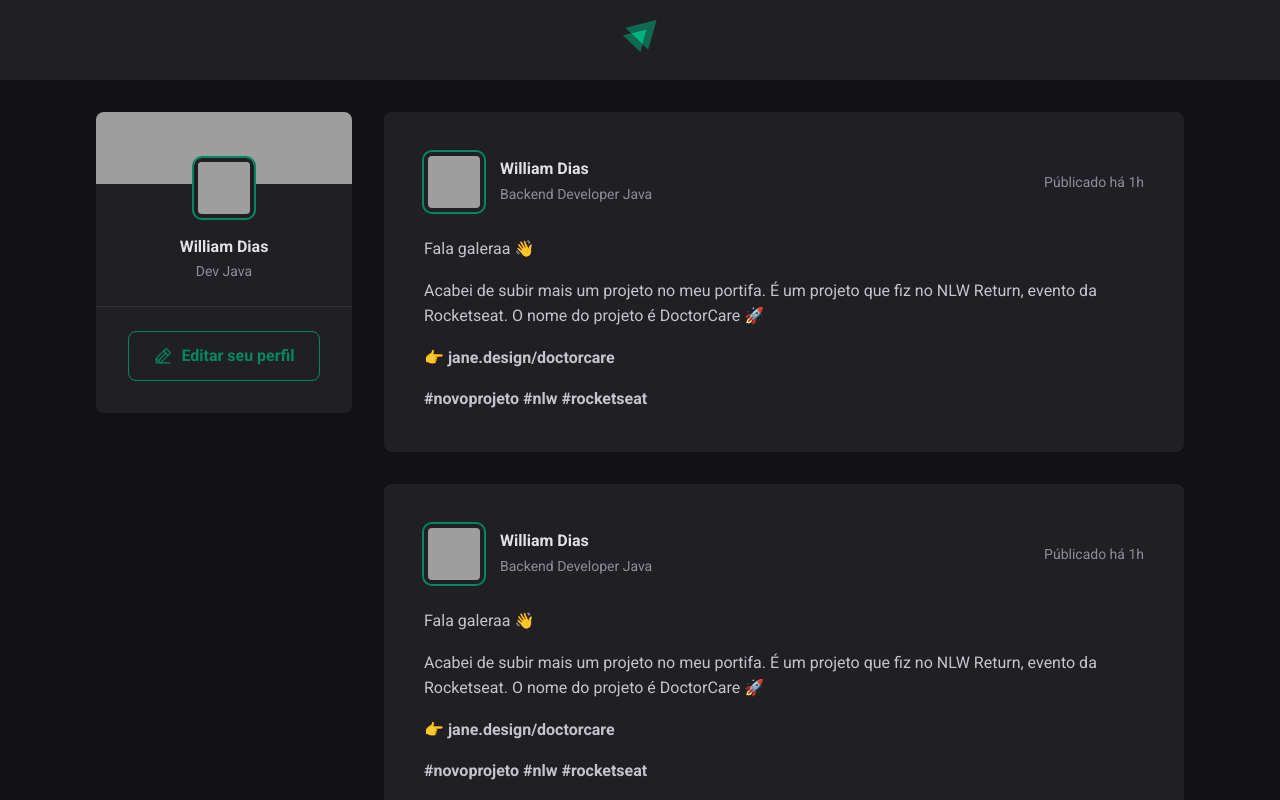
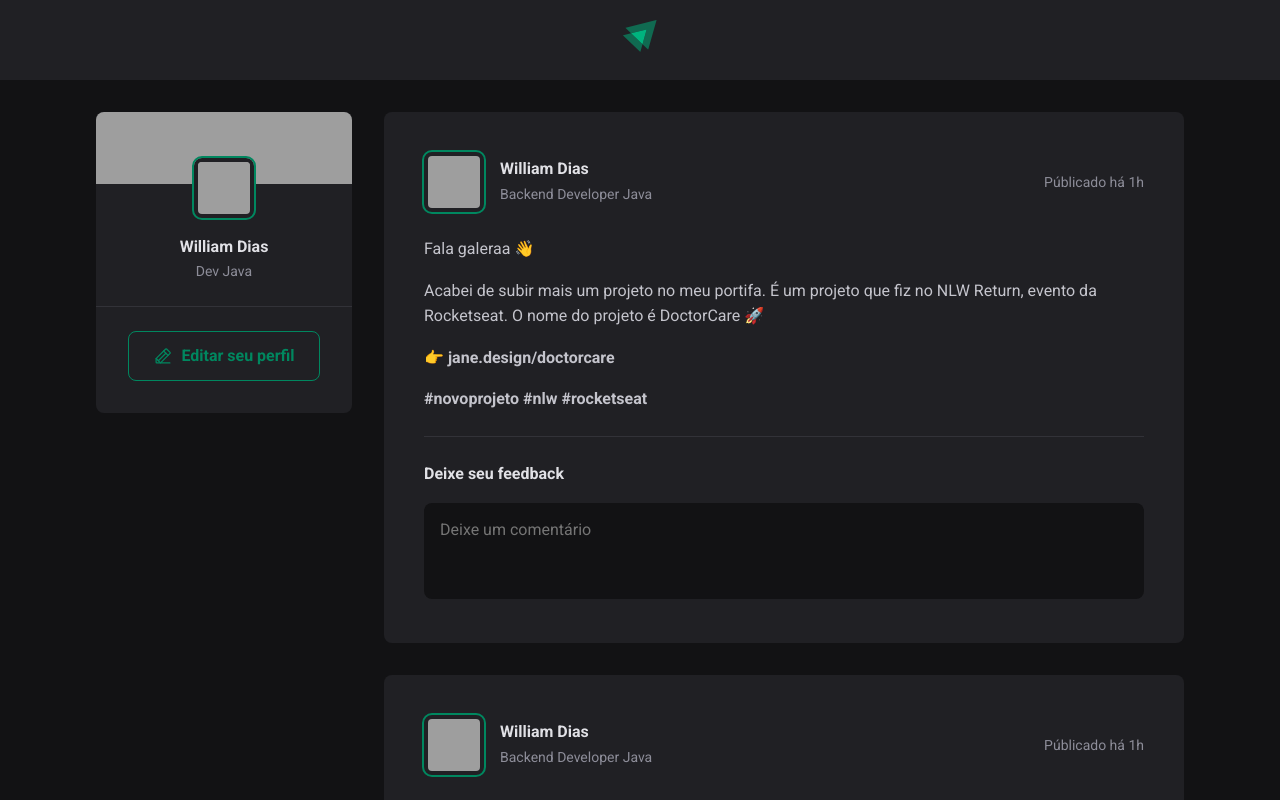
Before and after one commit to WilliamWJD/Ignite-feed, a React (Vite) app: page / in a window 1280 px wide. Shown: the top 800 px of the page. Built offline with nearby package versions, Linux system fonts and the light colour scheme; grey boxes are pictures that could not be loaded.

Commit message:
estilizando formulário de comentários

```diff
--- a/src/components/Post/index.jsx
+++ b/src/components/Post/index.jsx
@@ -14,6 +14,7 @@
 
                 <time title="09 de junho de 2022 ás 09:15" dateTime="2022-06-11 09:15:00">Públicado há 1h</time>
             </header>
+
             <div className={styles.content}>
                 <p>Fala galeraa 👋</p>
                 <p>
@@ -26,6 +27,16 @@
                     <a href="">#rocketseat</a>
                 </p>
             </div>
+
+            <form className={styles.commentForm}>
+                <strong>Deixe seu feedback</strong>
+                <textarea
+                    placeholder="Deixe um comentário"
+                />
+                <footer>
+                    <button type="submit">Publicar</button>
+                </footer>
+            </form>
         </article>
     )
 }
--- a/src/components/Post/styles.module.css
+++ b/src/components/Post/styles.module.css
@@ -71,3 +71,54 @@
     color: var(--gray-400);
     line-height: 1.6rem;
 }
+
+.commentForm {
+    width: 100%;
+    margin-top: 1.5rem;
+    padding-top: 1.5rem;
+    border-top: 1px solid var(--gray-600);
+}
+
+.commentForm>strong {
+    line-height: 1.6rem;
+    color: var(--gray-100);
+}
+
+.commentForm textarea {
+    width: 100%;
+    background: var(--gray-900);
+    border: 0;
+    resize: none;
+    height: 6rem;
+    padding: 1rem;
+    border-radius: 8px;
+    color: var(--gray-100);
+    line-height: 1.4rem;
+    margin-top: 1rem;
+}
+
+.commentForm footer {
+    visibility: hidden;
+    max-height: 0;
+}
+
+.commentForm:focus-within footer {
+    visibility: visible;
+    max-height: none;
+}
+
+.commentForm button[type=submit] {
+    padding: 1rem 1.5rem;
+    margin-top: 1rem;
+    border-radius: 8px;
+    border: 0;
+    background: var(--green-500);
+    color: var(--white);
+    font-weight: bold;
+    cursor: pointer;
+    transition: background 0.1s;
+}
+
+.commentForm button[type=submit]:hover {
+    background: var(--green-300);
+}
--- a/src/global.css
+++ b/src/global.css
@@ -11,6 +11,11 @@
 
     --green-300: #00b37e;
     --green-500: #00875f;
+}
+
+:focus {
+    outline: transparent;
+    box-shadow: 0 0 0 2px var(--green-500);
 }
 
 * {
```
